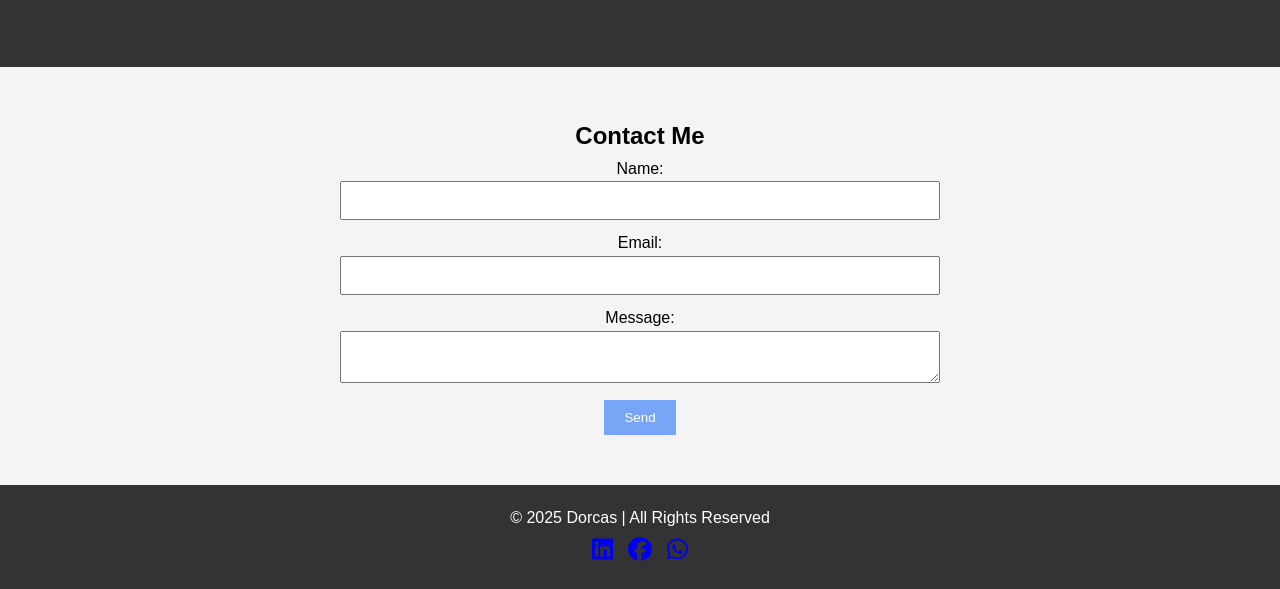
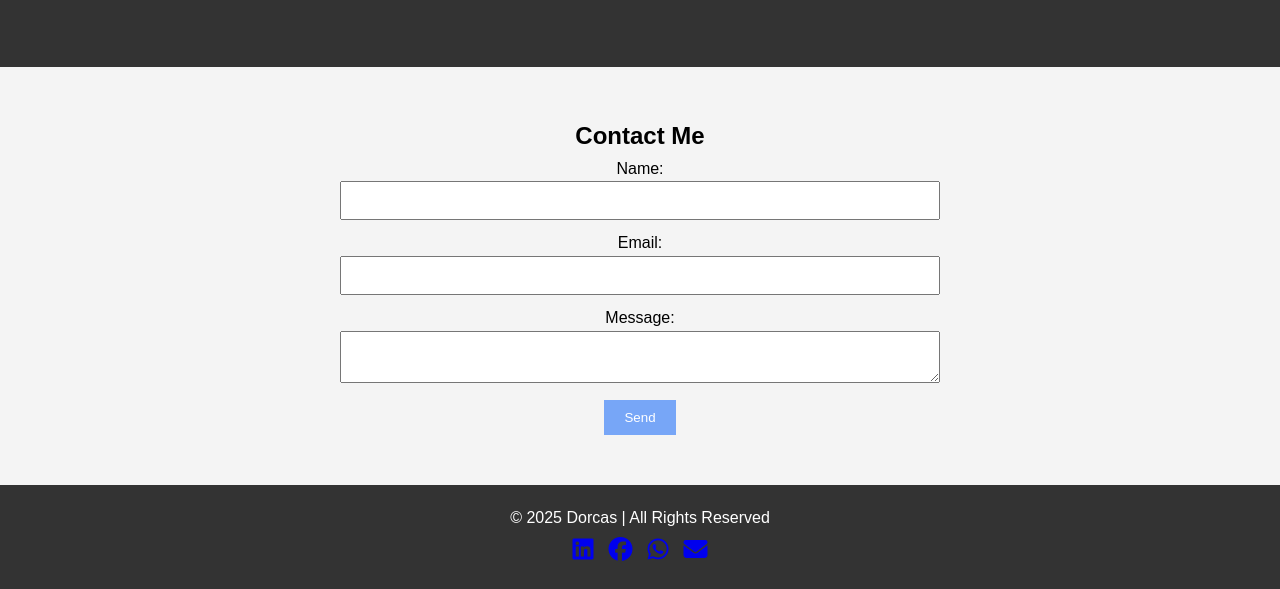
Before and after one commit to Dorcasportfolio/portfolio, a plain HTML site: page index.html in a window 1280 px wide. Shown: the part 1478-2067 px from the top of the page. Drawn offline with Linux system fonts and the light colour scheme.

Commit message:
Update index.html

```diff
--- a/index.html
+++ b/index.html
@@ -114,6 +114,8 @@
 </a>
      <a href="https://www.facebook.com/@dorcas.401487" target="_blank"><i class="fab fa-facebook"></i></a>
     <a href="https://wa.me/4915211950320" target="_blank"><i class="fab fa-whatsapp"></i></a>
+    <a href="mailto:docasosawaru@gmail.com" target="_blank"><i class="fas fa-envelope"></i></a>
+
 
 </div>
             </div>
```
